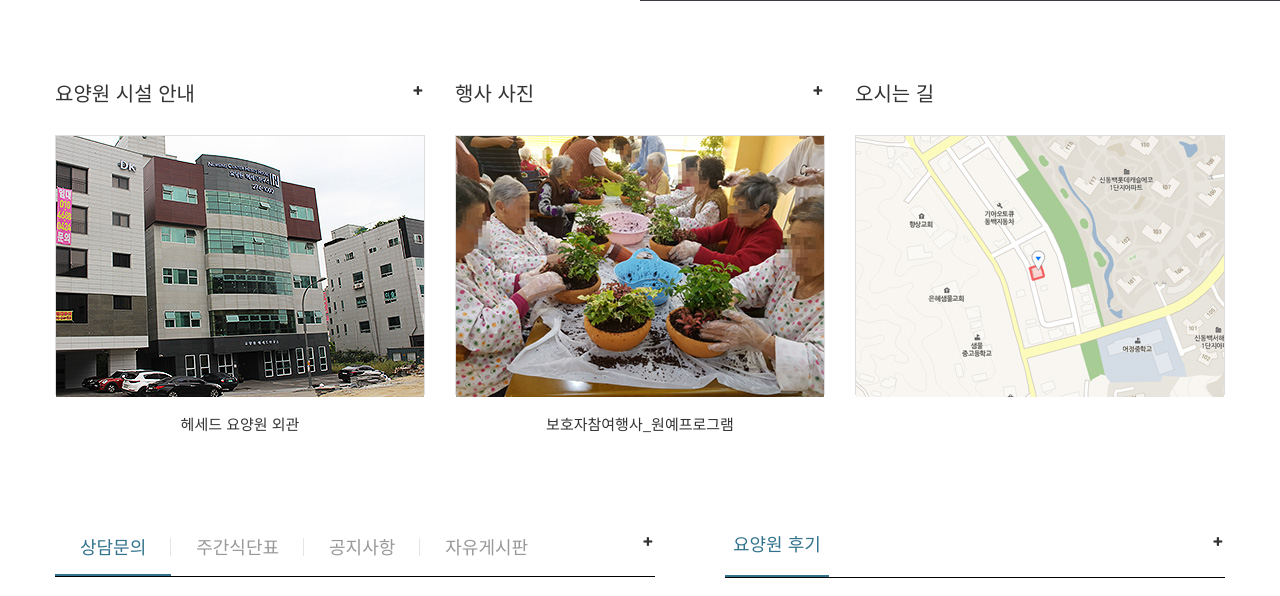
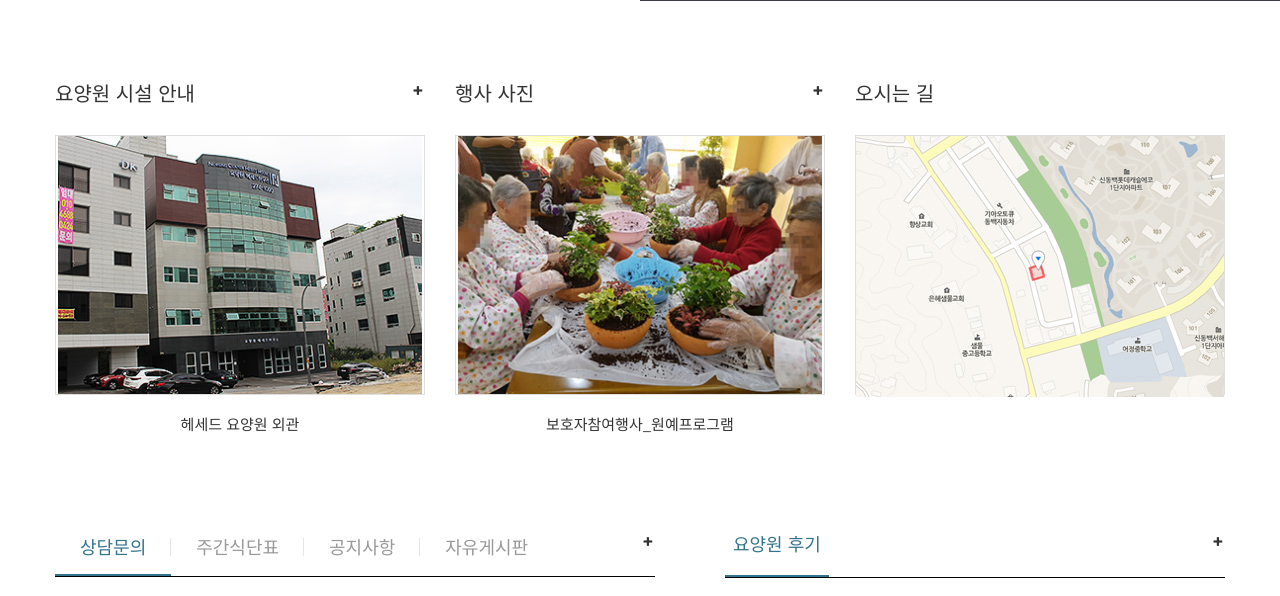
Before and after one commit to movementk/hesed, a PHP site: page / in a window 1280 px wide. Shown: the part 2570-3166 px from the top of the page. Run offline with PHP 8.4, Linux system fonts and the light colour scheme; style sheets or scripts are compiled from the project's sources; some libraries are stand-ins or nearby versions; some web fonts are replaced.

Commit message:
이미지 수정사항 반영 완료.

```diff
--- a/assets/css/main.css
+++ b/assets/css/main.css
@@ -571,9 +571,12 @@ body {
       text-align: center;
       display: block; }
       .information article .details > a .item {
-        width: 100%;
+        overflow: hidden;
         height: 260px;
         border: 1px solid #dedede; }
+        .information article .details > a .item img {
+          width: auto;
+          height: 100%; }
       .information article .details > a h4 {
         font-size: 15px;
         color: #333;
--- a/assets/css/main.scss
+++ b/assets/css/main.scss
@@ -452,9 +452,13 @@
                 text-align: center;
                 display: block;
                 .item {
-                    width: 100%;
+                    overflow: hidden;
                     height: 260px;
                     border: 1px solid #dedede;
+                    img {
+                        width: auto;
+                        height: 100%;
+                    }
                 }
                 h4 {
                     font-size: 15px;
```
Also changed, not shown: 1 other file.
